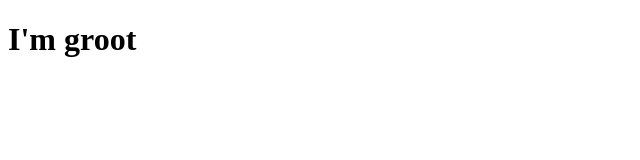
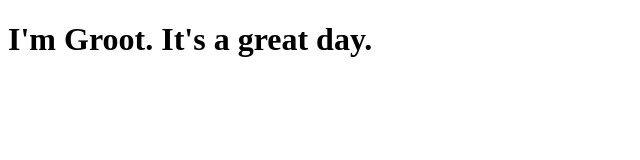
Before and after one commit to NikithaSJ/newcousera-test, a plain HTML site: page site/index.html in a window 1280 px wide. Shown: the whole page, without its empty margins (0-640 px from the left). Drawn offline with Linux system fonts and the light colour scheme.

Commit message:
Small addition to my page content

```diff
--- a/site/index.html
+++ b/site/index.html
@@ -4,6 +4,6 @@
 	<title>hello world</title>
 </head>
 <body>
-<h1>I'm groot</h1>
+<h1>I'm Groot. It's a great day.</h1>
 </body>
 </html>
```
